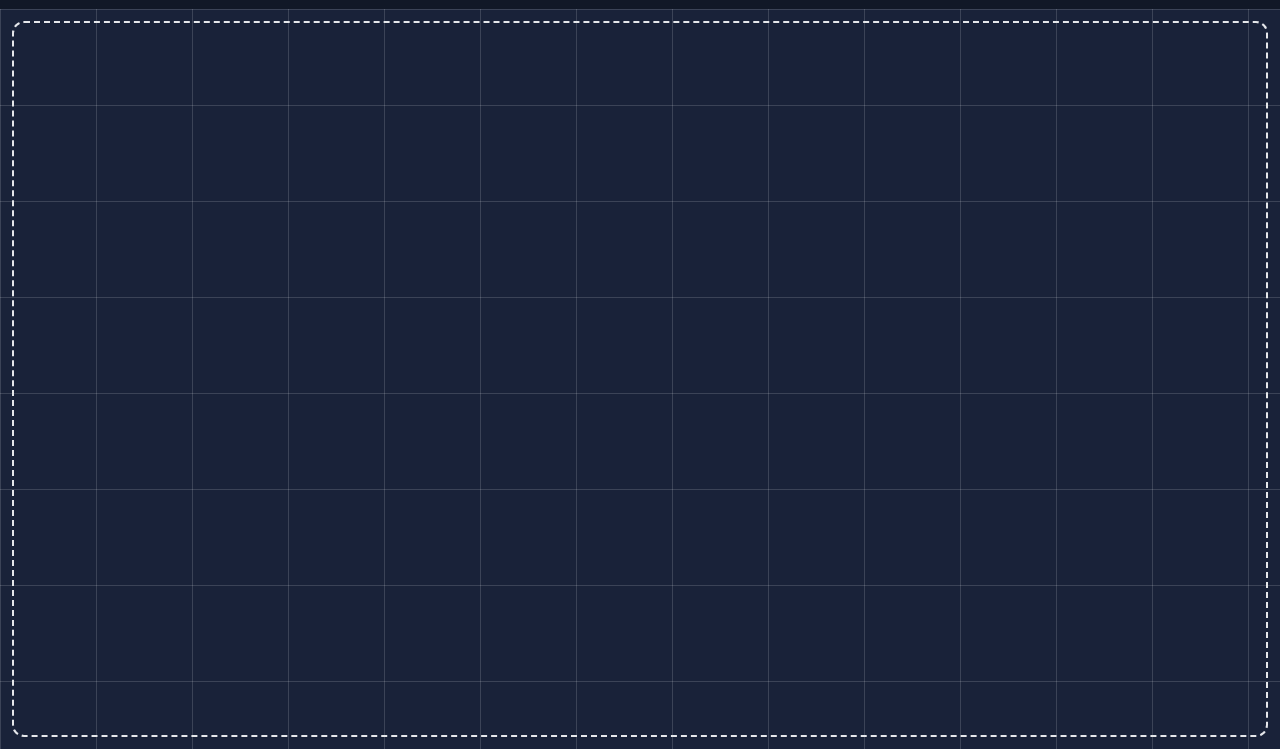
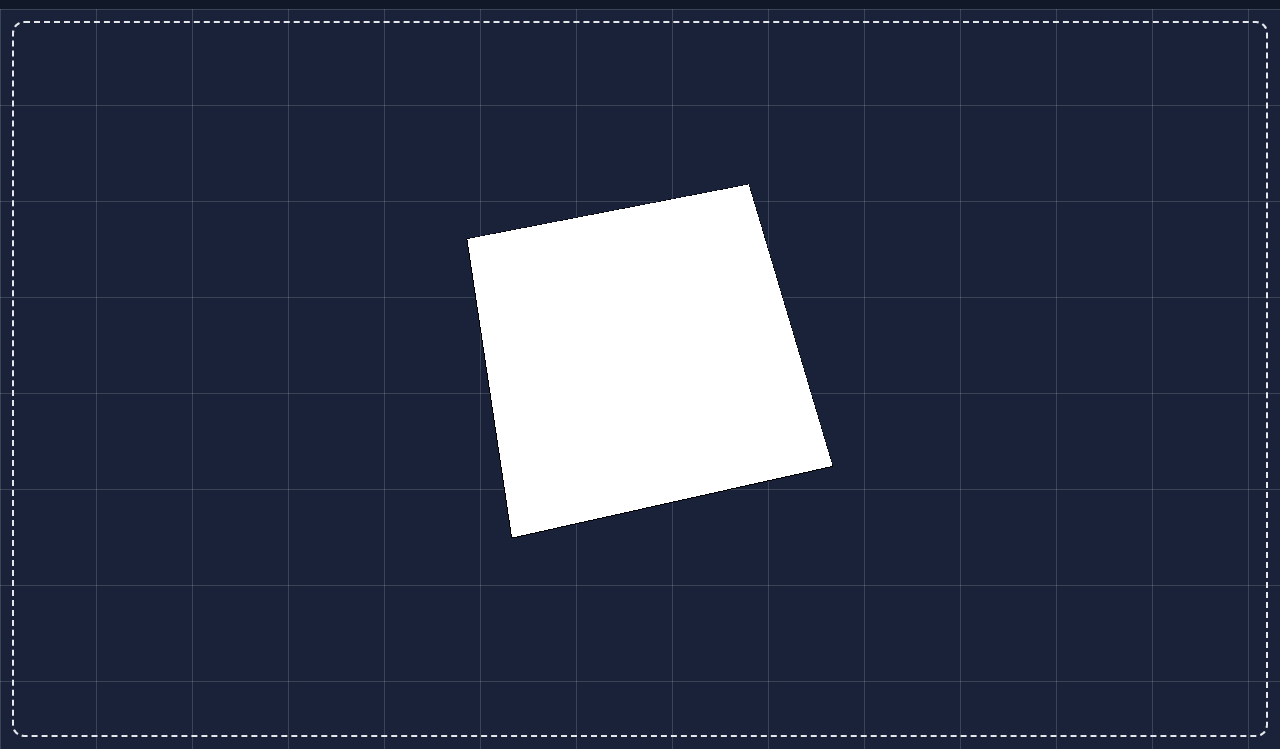
Before and after one commit to PEPAXD/CubeThreejs, a website built with Vite: page index.html in a window 1280 px wide. Shown: the part 51-800 px from the top of the page. Built offline with nearby package versions, Linux system fonts and the light colour scheme.

Commit message:
3dCubeObj

```diff
--- a/index.html
+++ b/index.html
@@ -68,10 +68,10 @@
         <!--UI-->
         <div class="flex h-full w-full p-3">
           <div
+            id="3DCubeHere"
             class="relative w-full rounded-xl border-dashed border-2 border-white-900 flex justify-center items-center"
           >
-            <!--3DCube-->
-          </div>
+        </div>
         </div>
       </div>
     </main>
--- a/src/js/main.js
+++ b/src/js/main.js
@@ -0,0 +1,51 @@
+import * as THREE from "three";
+
+const scene = new THREE.Scene();
+const camera = new THREE.PerspectiveCamera(
+  75,
+  window.innerWidth / window.innerHeight,
+  0.1,
+  1000
+);
+
+const renderer = new THREE.WebGLRenderer({ alpha: true });
+renderer.setAnimationLoop(animate);
+
+// Selecciona el div con el id "3DCubeHere" y agrega el renderizador a él
+const cubeContainer = document.getElementById("3DCubeHere");
+cubeContainer.appendChild(renderer.domElement);
+
+// Ajusta el tamaño del renderizador al tamaño del contenedor
+resizeRendererToDisplaySize();
+
+const geometry = new THREE.BoxGeometry(1, 1, 1);
+const material = new THREE.MeshBasicMaterial({ color: 0xffffff });
+const cube = new THREE.Mesh(geometry, material);
+scene.add(cube);
+
+// Crea la geometría de los bordes y el material de línea
+const edges = new THREE.EdgesGeometry(geometry);
+const lineMaterial = new THREE.LineBasicMaterial({ color: 0x000000 });
+const line = new THREE.LineSegments(edges, lineMaterial);
+scene.add(line);
+
+// Acerca la cámara al cubo
+camera.position.z = 2;
+
+function resizeRendererToDisplaySize() {
+  const width = cubeContainer.clientWidth;
+  const height = cubeContainer.clientHeight;
+  renderer.setSize(width, height, false);
+  camera.aspect = width / height;
+  camera.updateProjectionMatrix();
+}
+
+function animate() {
+  cube.rotation.x += 0.01;
+  cube.rotation.y += 0.01;
+  line.rotation.x += 0.01;
+  line.rotation.y += 0.01;
+
+  resizeRendererToDisplaySize();
+  renderer.render(scene, camera);
+}
```
